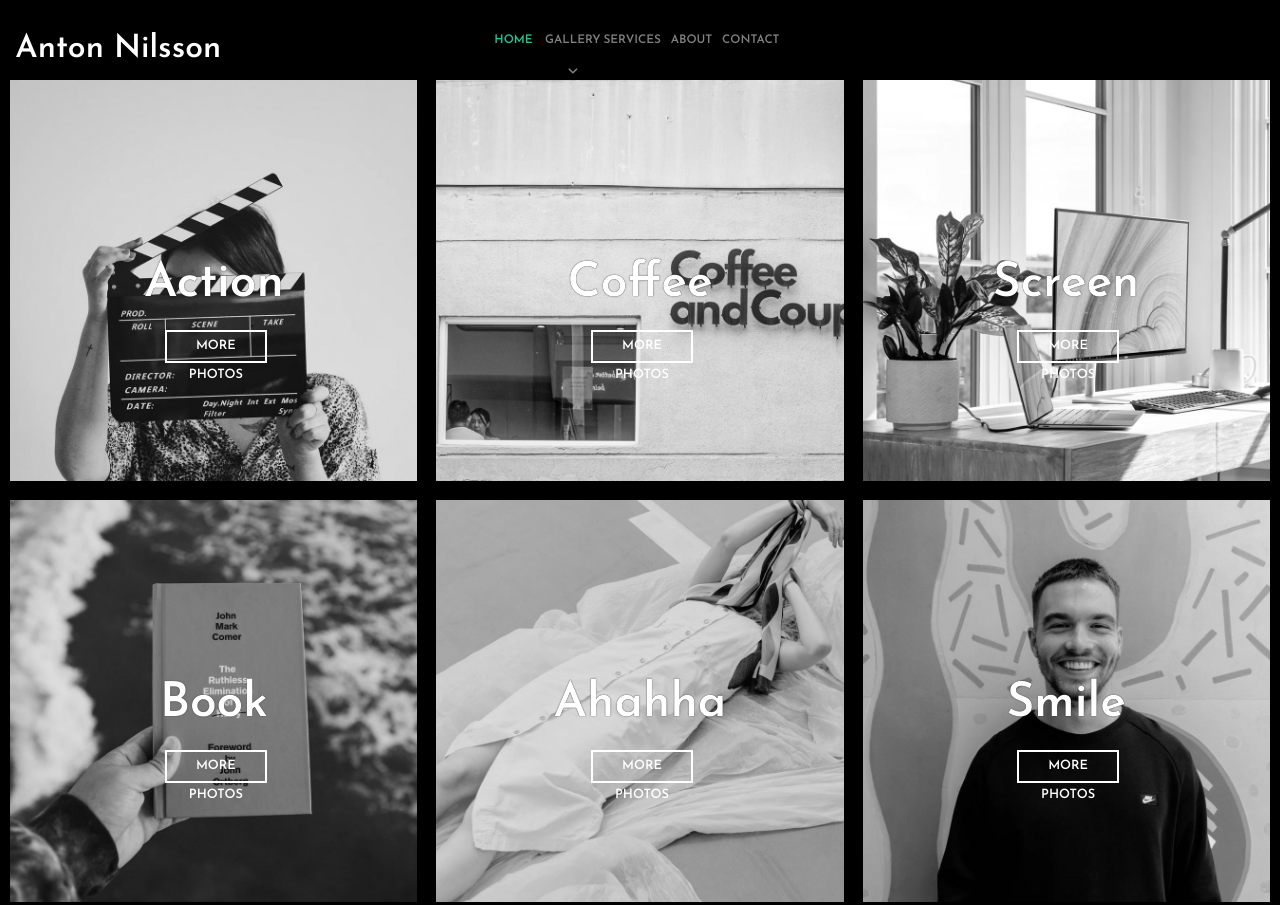
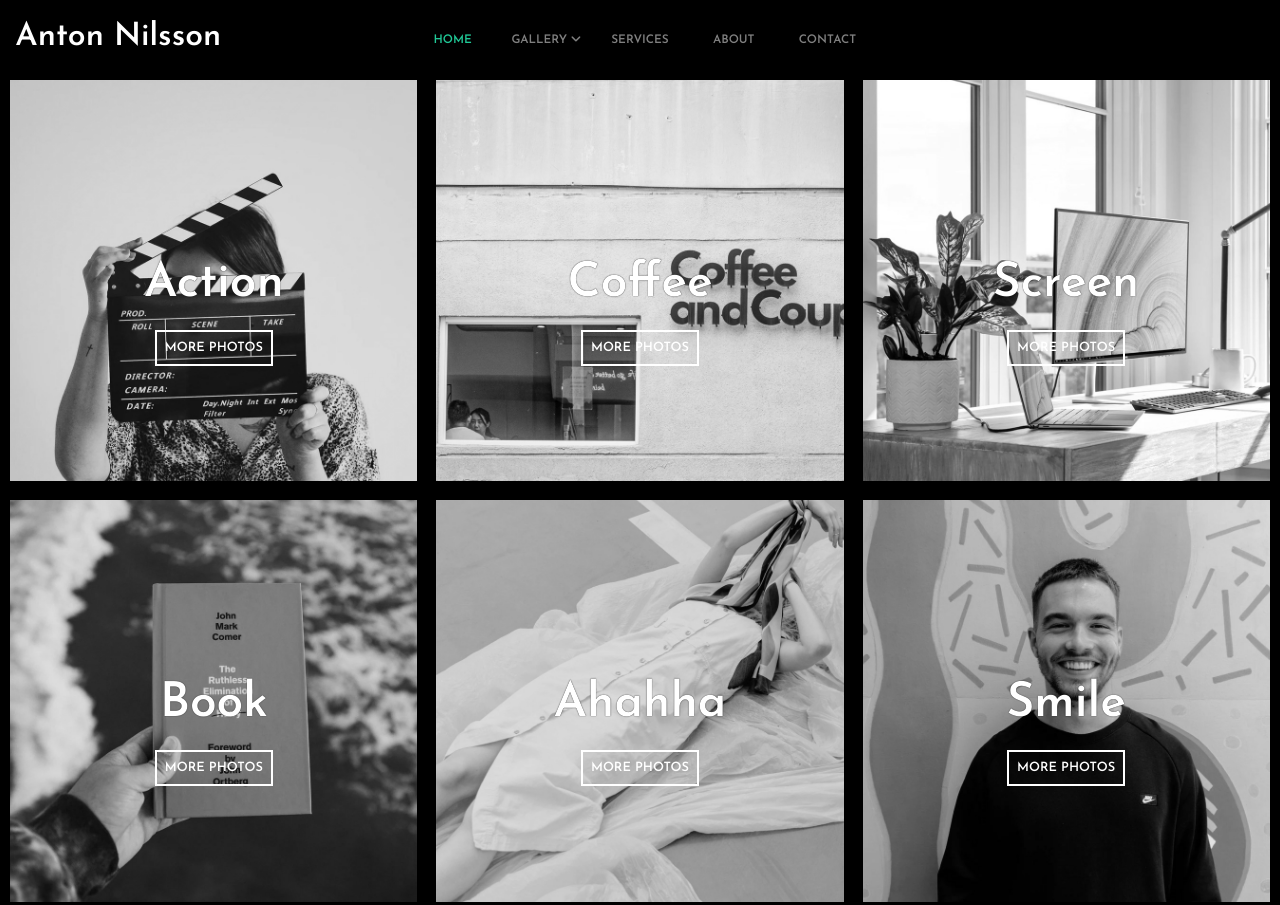
Before and after one commit to antonedu/antonedu.github.io, a plain HTML site: page index.html in a window 1280 px wide. Shown: the top 905 px of the page. Drawn offline with Linux system fonts and the light colour scheme.

Commit message:
Updated css

```diff
--- a/style.css
+++ b/style.css
@@ -46,7 +46,7 @@ header {
   header {
     width: 97.6%;
     height: 10vh;
-    grid-template-columns: repeat(3, 1fr);
+    grid-template-columns: 1fr 2fr 1fr;
   }
 }
 
@@ -54,7 +54,7 @@ header h1 {
   font-family: 'Josefin Sans', sans-serif;
   height: 100%;
   color: #fff;
-  line-height: 7.2vh;
+  line-height: 4vh;
 }
 
 header nav {
@@ -85,7 +85,7 @@ header nav ul li a {
   text-decoration: none;
   text-align: center;
   display: block;
-  width: 19%;
+  width: 20%;
   margin: 0;
   padding: 0;
   line-height: 4vh;
@@ -219,8 +219,8 @@ header nav ul li.dropdown ul li a:hover {
   height: 3.6vh;
   border: 2px #fff solid;
   width: 34.375%;
-  margin-right: 32.8125%;
-  margin-left: 32.8125%;
+  margin-right: auto;
+  margin-left: auto;
   line-height: 3.6vh;
   text-decoration: none;
   text-align: center;
@@ -230,16 +230,14 @@ header nav ul li.dropdown ul li a:hover {
 @media (min-width: 480px) {
   #gallery .gallery-image .text a {
     width: 16.75%;
-    margin-right: 40.625%;
-    margin-left: 40.625%;
   }
 }
 
 @media (min-width: 991.98px) {
   #gallery .gallery-image .text a {
-    width: 30%;
-    margin-right: 35%;
-    margin-left: 35%;
+    width: 35%;
+    height: 4vh;
+    line-height: 4vh;
   }
 }
 
```
